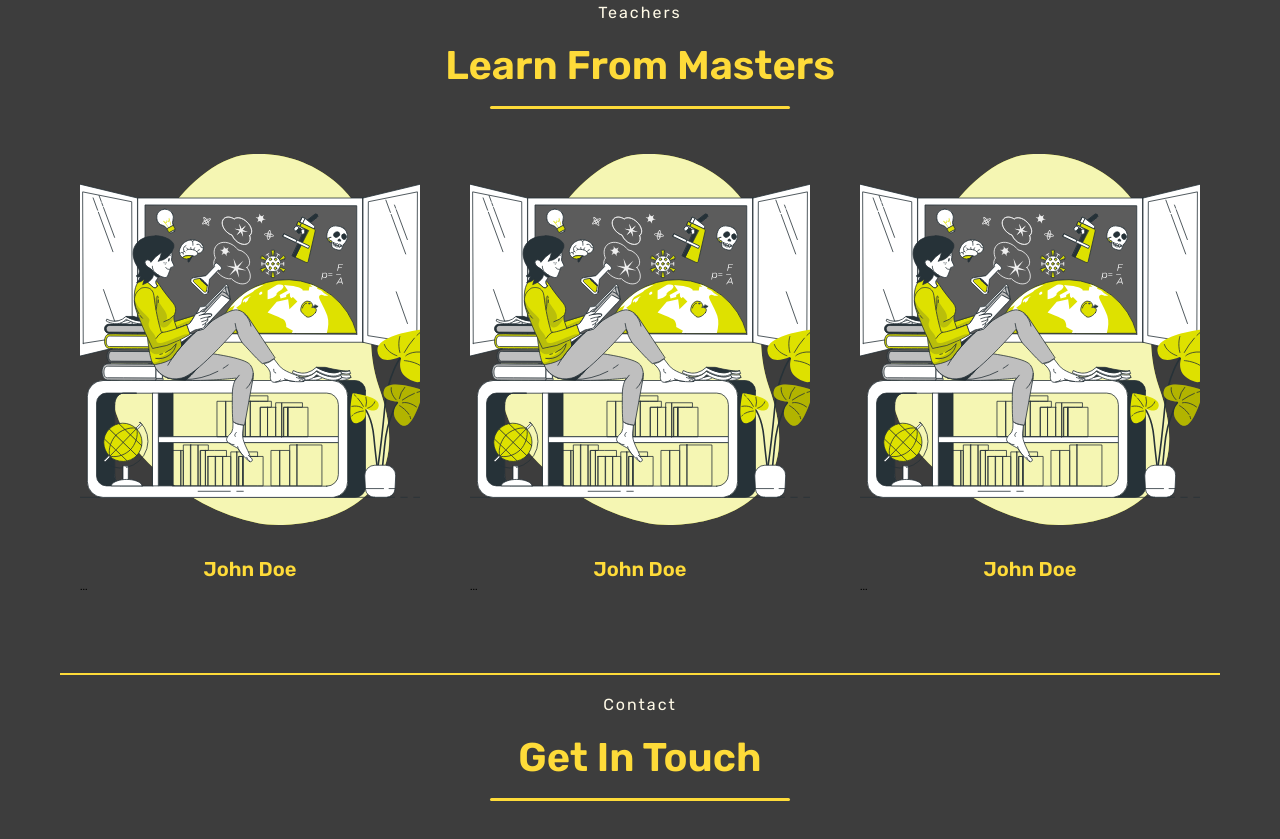
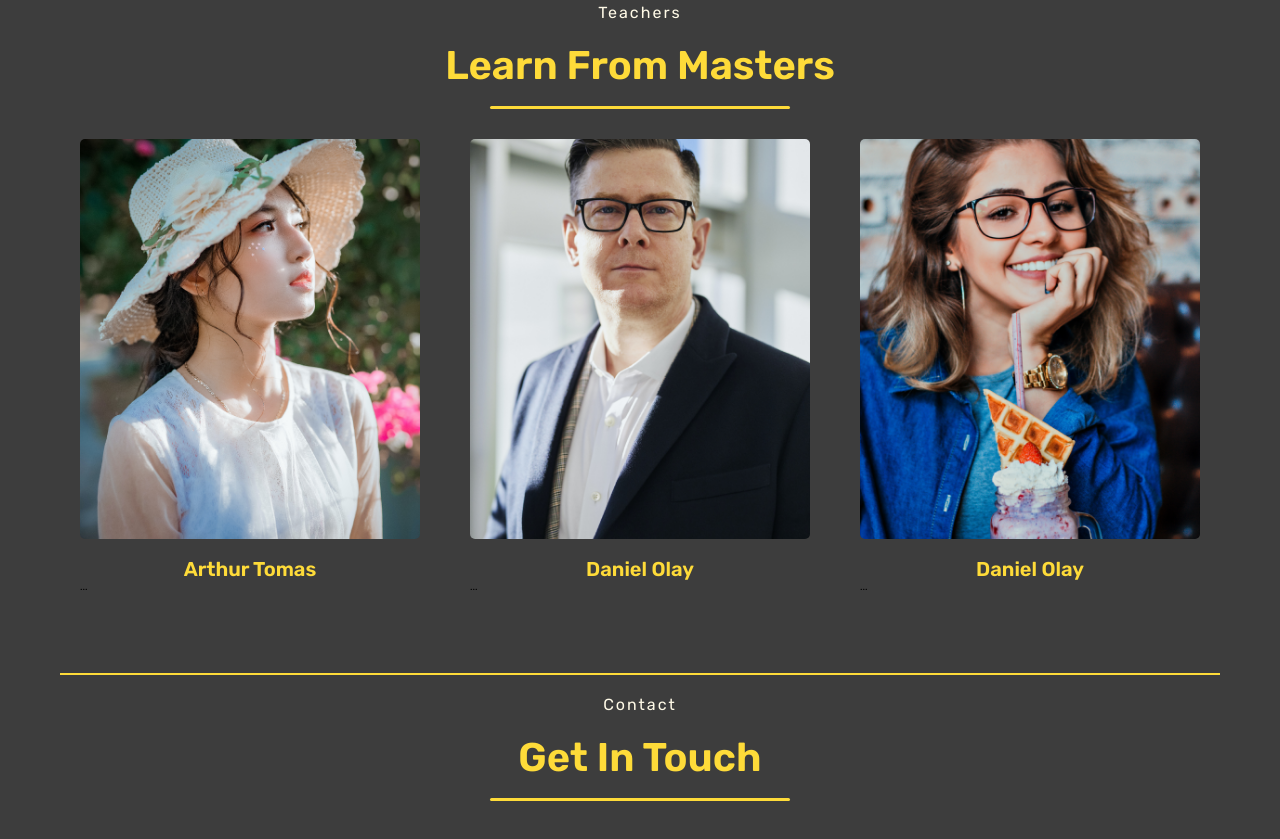
Before and after one commit to JakhongirAlijonov/crazy-ielts, a React (Create React App) app: page / in a window 1280 px wide. Shown: the part 2200-3039 px from the top of the page. Built offline with nearby package versions, Linux system fonts and the light colour scheme; no server answers.

Commit message:
working for finish

```diff
--- a/package.json
+++ b/package.json
@@ -7,6 +7,7 @@
     "@testing-library/jest-dom": "^5.16.4",
     "@testing-library/react": "^13.3.0",
     "@testing-library/user-event": "^13.5.0",
+    "gsap": "^3.11.4",
     "json-server": "^0.17.1",
     "react": "^18.2.0",
     "react-countup": "^6.3.2",
@@ -19,10 +20,9 @@
     "web-vitals": "^2.1.4"
   },
   "scripts": {
-
     "start": "react-scripts start",
-    "predeploy":"npm run build",
-    "deploy":"gh-pages -d  build",
+    "predeploy": "npm run build",
+    "deploy": "gh-pages -d  build",
     "build": "react-scripts build",
     "test": "react-scripts test",
     "eject": "react-scripts eject"
--- a/public/index.html
+++ b/public/index.html
@@ -8,7 +8,6 @@
       name="description"
       content="Web site created using create-react-app"
     />
-    <link rel="apple-touch-icon" href="%PUBLIC_URL%/logo192.png" />
 
     <title>Crazy IELTS learning center</title>
   </head>
--- /dev/null
+++ b/src/mocks/teachersMock.jsx
@@ -0,0 +1,58 @@
+import tutor1  from '../assets/tutor-1.png'
+import tutor2  from '../assets/tutor-2.png'
+import tutor3  from '../assets/tutor-3.png'
+import tutor4  from '../assets/tutor-4.png'
+import tutor5  from '../assets/tutor-5.png'
+import tutor6  from '../assets/tutor-6.png'
+const teachers = [
+    {
+        id:1,
+        img: tutor1,
+        name: 'Jon Doe',
+        instagram: 'https://instagram.com',
+        telegram: 'https://t.me',
+        facebook: 'https://facebook.com'
+    },
+    {
+        id:2,
+        img: tutor2,
+        name: 'Arthur Tomas',
+        instagram: 'https://instagram.com',
+        telegram: 'https://t.me',
+        facebook: 'https://facebook.com'
+    },
+    {
+        id:3,
+        img: tutor3,
+        name: 'Daniel Olay',
+        instagram: 'https://instagram.com',
+        telegram: 'https://t.me',
+        facebook: 'https://facebook.com'
+    },
+    {
+        id:4,
+        img: tutor4,
+        name: 'Daniel Olay',
+        instagram: 'https://instagram.com',
+        telegram: 'https://t.me',
+        facebook: 'https://facebook.com'
+    },
+    {
+        id:5,
+        img: tutor5,
+        name: 'Dan Reynolds',
+        instagram: 'https://instagram.com',
+        telegram: 'https://t.me',
+        facebook: 'https://facebook.com'
+    },
+    {
+        id:6,
+        img: tutor6,
+        name: 'Tomm Odell',
+        instagram: 'https://instagram.com',
+        telegram: 'https://t.me',
+        facebook: 'https://facebook.com'
+    },
+]
+
+export default teachers
--- a/src/pages/About/Style.css
+++ b/src/pages/About/Style.css
@@ -94,13 +94,27 @@
  }
 
  .gallery-wrapper{
-   display: grid;
-grid-gap: 1rem;
-grid-template-columns: repeat(12 , 1fr) ;
-grid-template-rows: repeat(12 , 1fr) ;
+  margin-top: 50px;
 
  }
  .one{
    grid-column: 1/5;
    grid-row: 1/8;
  }
+
+ .about-text{
+  text-align: justify;
+  text-align-last: center;
+  margin-top: 20px;
+  font-size: 18px;
+  line-height: 25px;
+  letter-spacing: 1.5px;
+  color: var(--secondary-text);
+
+ }
+
+ .about-text h2{
+  color: var(--primary-text);
+  margin-bottom: 20px;
+  font-size: 36px;
+ }
--- a/src/pages/About/index.jsx
+++ b/src/pages/About/index.jsx
@@ -1,7 +1,7 @@
 import "./Style.css";
 import Footer from "../../components/Footer";
 import ChooseUs from "./chooseUs";
-import CrazyGallery from "./gallery";
+import CrazyGallery from "./gallery.jsx";
 
 
 
--- a/src/pages/Home/index.jsx
+++ b/src/pages/Home/index.jsx
@@ -3,7 +3,7 @@ import HomeImg from '../../assets/homg-img.svg'
 import { Link } from 'react-router-dom'
 import CourseOne from '../../assets/course-1.svg'
 import Footer from '../../components/Footer';
-import teachersList from '../Teachers/teachersList'
+import teachers from '../../mocks/teachersMock'
 import { Swiper, SwiperSlide } from 'swiper/react';
 import { Autoplay } from 'swiper';
 import SwiperCore from 'swiper';
@@ -97,18 +97,18 @@ function Home() {
 
                >
                   {
-                     teachersList.map((teacher) => {
+                     teachers.map((teacher) => {
 
                         return (<SwiperSlide className='slide slide-card'>
 
                            <div key={teacher.id} className='teacher-card'>
-                              <img src={HomeImg} alt="" />
+                              <img src={teacher.img} alt="" />
                               <div className="share">
-                                 <a href={teacher.tg}><FaTelegramPlane /></a>
-                                 <a href={teacher}><FaFacebook /></a>
-                                 <a href={teacher.insta}><FaInstagram /></a>
+                                 <a href={teacher.telegram}><FaTelegramPlane /></a>
+                                 <a href={teacher.facebook}><FaFacebook /></a>
+                                 <a href={teacher.instagram}><FaInstagram /></a>
                               </div>
-                              <h3>{teacher.title}</h3>
+                              <h3>{teacher.name}</h3>
                            </div>
                            ...
                         </SwiperSlide>
--- a/src/pages/Teachers/OneTeacher/index.jsx
+++ b/src/pages/Teachers/OneTeacher/index.jsx
@@ -1,32 +1,29 @@
-import Loader from '../../../components/Loader'
-import { useFetch } from '../../../hooks/useFetch'
-import Heading from '../../../components/Headings/headings'
-import { useParams } from 'react-router-dom'
-import Footer from '../../../components/Footer'
+// import Loader from '../../../components/Loader'
+// import { useFetch } from '../../../hooks/useFetch'
+// import Heading from '../../../components/Headings/headings'
+// import { useParams } from 'react-router-dom'
+// import Footer from '../../../components/Footer'
 
-function OneTeacher() {
-    const {phone} = useParams()
-    const url = 'https://randomuser.me/api/?results=1&inc=name,picture,phone,id' + phone
-    const { data, isPending, error } = useFetch(url)
-    const {picture , name} = data.results[0]
-    return (
-      <div className='course-wrapper'>
-        {isPending && <Loader />}
-        {error && <p className="error">{error}</p>}
-        {
-          data && (
-         <>
-            <p>{phone}</p>
-            <h1>{name.first}</h1>
-            <img src={picture.medium} alt="" />
-         </>
-           )
+// function OneTeacher() {
+//     const { id } = useParams()
+//   const url = 'http://localhost:3000/teacher/' + id
+//     return (
+//       <div className='course-wrapper'>
+
+//         {
+//           data && (
+//          <>
+//             <p>{phone}</p>
+//             <h1>{name.first}</h1>
+//             <img src={picture.medium} alt="" />
+//          </>
+//            )
 
 
-        }
-        <Footer/>
-      </div>
-    )
-}
+//         }
+//         <Footer/>
+//       </div>
+//     )
+// }
 
-export default OneTeacher
+// export default OneTeacher
--- a/src/pages/Teachers/index.jsx
+++ b/src/pages/Teachers/index.jsx
@@ -1,21 +1,17 @@
 import Footer from '../../components/Footer/index'
 import './Style.css'
 import { FaFacebook , FaInstagram, FaTelegramPlane} from 'react-icons/fa';
-import {useFetch} from '../../hooks/useFetch'
-import teachersList from './teachersList'
+import teachers from '../../mocks/teachersMock'
 import 'swiper/css';
-import Loader from '../../components/Loader'
 import {Link} from 'react-router-dom'
 
 
 
 function Teachers() {
-  const {data , isPending , error} = useFetch('https://randomuser.me/api/?results=6&inc=name,id,phone,picture')
-  console.log(data);
+
   return (
     <div>
-    {isPending && <Loader/> }
-    {error && <p className="error">{error}</p> }
+
         <section className="teachers" id="teachers">
         <h1 className="heading">
           expert <span>tutors</span>
@@ -23,18 +19,17 @@ function Teachers() {
 <div className="teacher-wrapper">
 
 {
- data &&  data.results.map(({phone, picture, name})=>{
+ teachers.map((teacher)=>{
   return (
-      <div key={phone} className='teacher-card'>
-      <img src={picture.medium} alt="" />
+      <div key={teacher.id} className='teacher-card'>
+      <img src={teacher.img} alt={teacher.name} />
 
             <div className="share">
-            <a href='https://t.me'><FaTelegramPlane/></a>
-            <a href='https://t.me'><FaFacebook/></a>
-            <a href='https://t.me'><FaInstagram/></a>
+            <a href={teacher.telegram}><FaTelegramPlane/></a>
+            <a href={teacher.facebook}><FaFacebook/></a>
+            <a href={teacher.instagram}><FaInstagram/></a>
             </div>
-            <h3>{name.title } {name.first} {name.last} </h3>
-            <Link to={`/teacher/${phone}`} className=' btn'>More about Teacher</Link>
+            <h3>{teacher.name }</h3>
 
       </div>
     )
--- a/src/pages/Teachers/teachersList.jsx
+++ /dev/null
@@ -1,43 +0,0 @@
-const teachersList = [
-    {
-        id:1,
-        title:'John Doe',
-        tg: 'https://t.me/hugo_bola ',
-        insta: 'https://t.me/hugo_bola ',
-        facebook: 'https://t.me/hugo_bola ',
-    },
-    {
-        id:2,
-        title:'John Doe',
-        tg: 'https://t.me/hugo_bola ',
-        insta: 'https://t.me/hugo_bola ',
-        facebook: 'https://t.me/hugo_bola ',
-    },
-    {
-        id:3,
-        title:'John Doe',
-        tg: 'https://t.me/hugo_bola ',
-        insta: 'https://t.me/hugo_bola ',
-        facebook: 'https://t.me/hugo_bola ',
-    },{
-        id:4,
-        title:'John Doe',
-        tg: 'https://t.me/hugo_bola ',
-        insta: 'https://t.me/hugo_bola ',
-        facebook: 'https://t.me/hugo_bola ',
-    },{
-        id:5,
-        title:'John Doe',
-        tg: 'https://t.me/hugo_bola ',
-        insta: 'https://t.me/hugo_bola ',
-        facebook: 'https://t.me/hugo_bola ',
-    },{
-        id:6,
-        title:'John Doe',
-        tg: 'https://t.me/hugo_bola ',
-        insta: 'https://t.me/hugo_bola ',
-        facebook: 'https://t.me/hugo_bola ',
-    },
-]
-
-export default teachersList
```
Also changed, not shown: src/pages/About/gallery.jsx (+35 -14 lines), src/assets/homg-img.gif (deleted), 1 other file (tests, documents, lock files or other folders).
